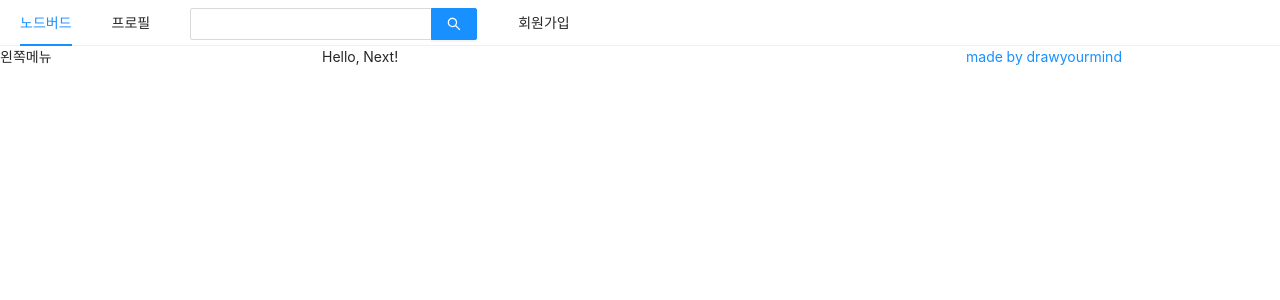
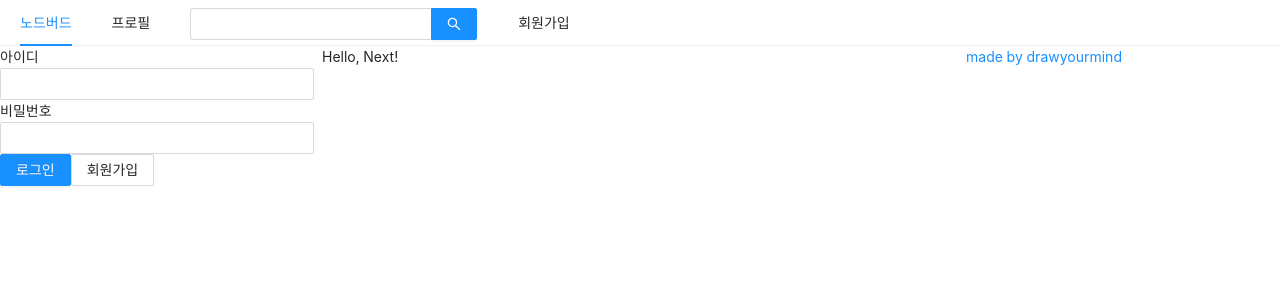
Before and after one commit to mooooburg-dev/react-nodebird, a Next.js app in the folder prepare/front/: page / in a window 1280 px wide. Shown: the top 300 px of the page. Built offline with nearby package versions, Linux system fonts and the light colour scheme.

Commit message:
Login Form

```diff
--- a/prepare/front/components/AppLayout.js
+++ b/prepare/front/components/AppLayout.js
@@ -1,9 +1,12 @@
-import React from "react";
+import React, { useState } from "react";
 import PropTypes from "prop-types";
 import Link from "next/link";
 import { Col, Input, Menu, Row } from "antd";
+import UserProfile from "../components/UserProfile";
+import LoginForm from "../components/LoginForm";
 
 const AppLayout = ({ children }) => {
+  const [isLoggedIn, setIsLoggedIn] = useState(false);
   return (
     <div>
       <Menu mode="horizontal">
@@ -28,7 +31,7 @@
       </Menu>
       <Row gutter={8}>
         <Col xs={24} md={6}>
-          왼쪽메뉴
+          {isLoggedIn ? <UserProfile /> : <LoginForm />}
         </Col>
         <Col xs={24} md={12}>
           {children}
--- /dev/null
+++ b/prepare/front/components/LoginForm.js
@@ -0,0 +1,47 @@
+import React, { useCallback, useState } from "react";
+import { Button, Form, Input } from "antd";
+import Link from "next/link";
+
+const LoginForm = () => {
+  const [id, setId] = useState("");
+  const [password, setPassword] = useState("");
+
+  const onChangeId = useCallback((e) => {
+    setId(e.target.value);
+  }, []);
+  const onChangePassword = useCallback((e) => {
+    setPassword(e.target.value);
+  }, []);
+  return (
+    <Form>
+      <div>
+        <label htmlFor="user-id">아이디</label>
+        <br />
+        <Input name="user-id" value={id} onChange={onChangeId} required />
+      </div>
+      <div>
+        <label htmlFor="user-password">비밀번호</label>
+        <br />
+        <Input
+          name="user-password"
+          type="password"
+          value={password}
+          onChange={onChangePassword}
+          required
+        />
+      </div>
+      <div>
+        <Button type="primary" htmlType="submit" loading={false}>
+          로그인
+        </Button>
+        <Link href="/signup">
+          <a>
+            <Button>회원가입</Button>
+          </a>
+        </Link>
+      </div>
+    </Form>
+  );
+};
+
+export default LoginForm;
--- /dev/null
+++ b/prepare/front/components/UserProfile.js
@@ -0,0 +1,3 @@
+const UserProfile = () => {};
+
+export default UserProfile;
```
